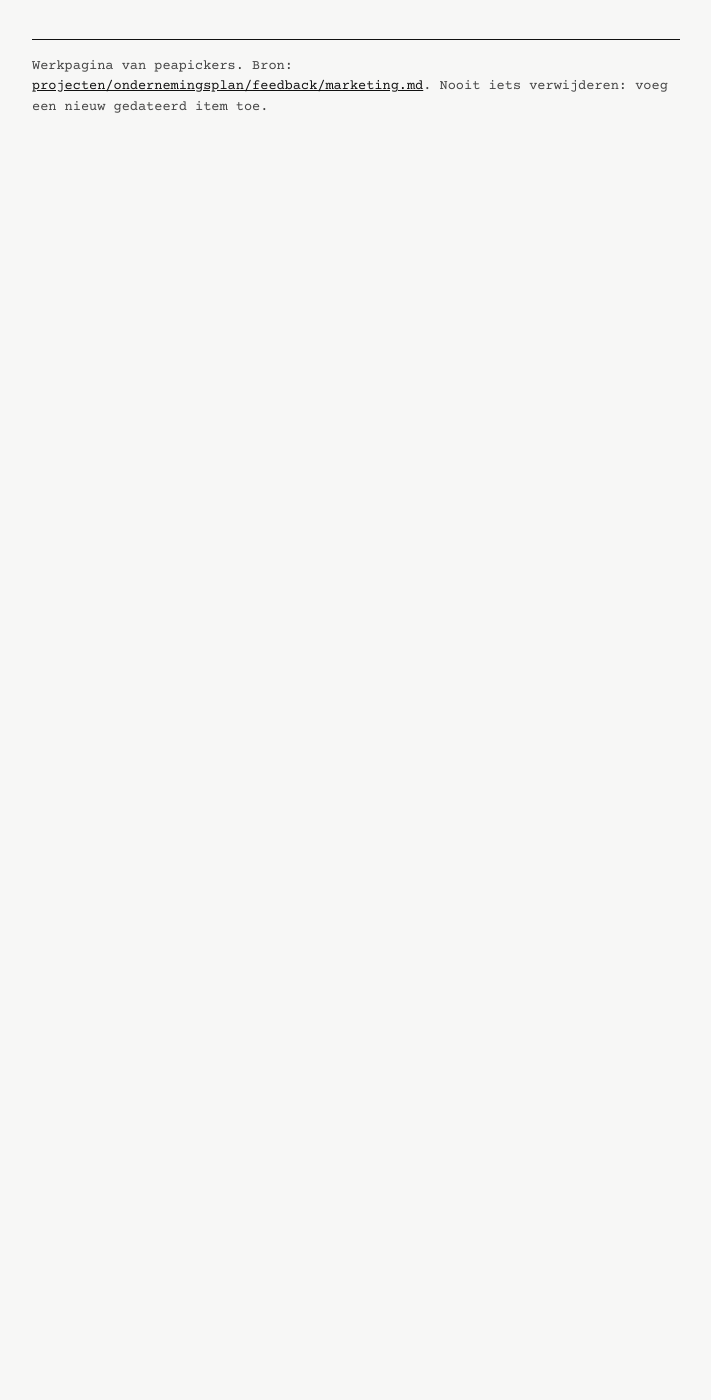
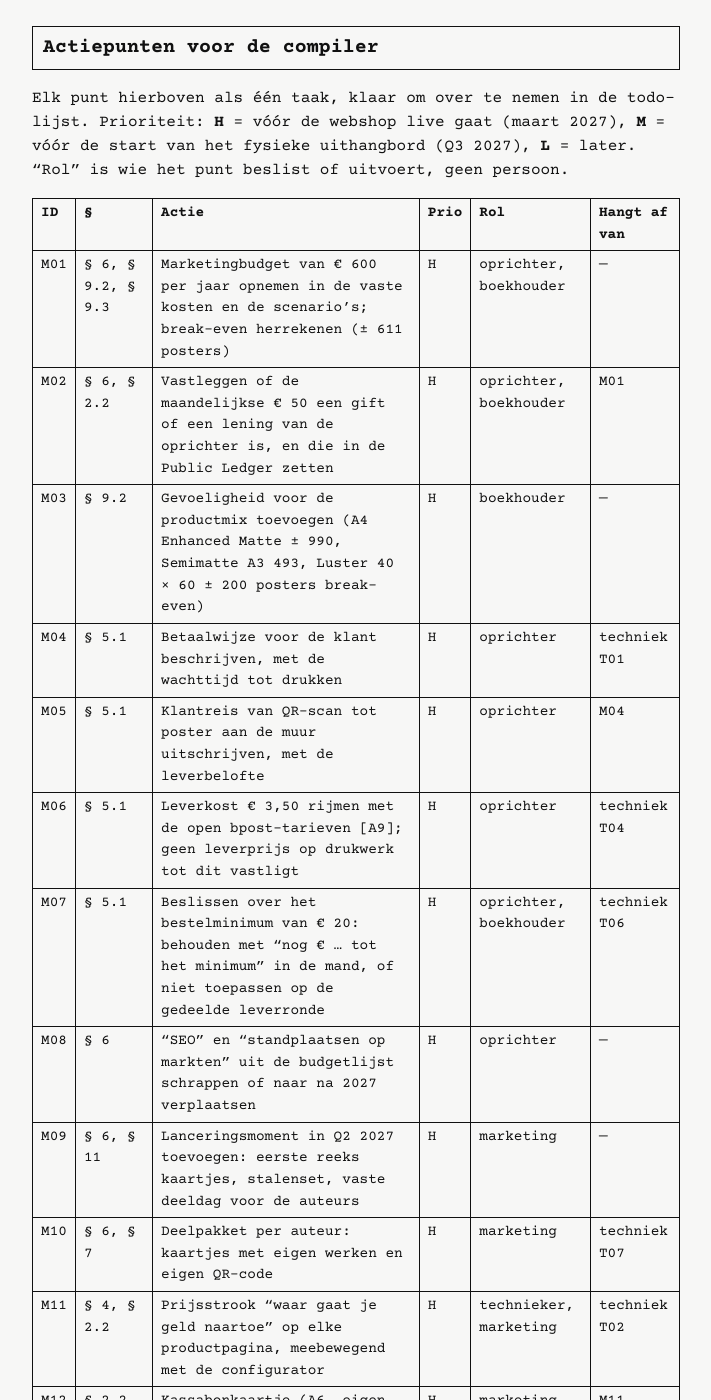
Before and after one commit to peapickers/peapickers.github.io, a Jekyll site: the page built from projecten/ondernemingsplan/feedback/marketing.md, in a window 1280 px wide and 1400 px high, scrolled down 8125 px. Shown: the whole window, without its empty margins (284-995 px from the left). Built offline with Jekyll 4.4.1, drawn with Linux system fonts in a browser that asks for light colours; before the commit the page ends 8282 px from its top, so only the background shows below that; some of the changed text lies outside the part shown.

Commit message:
Feedback marketing: actiepunten voor de compiler
Co-Authored-By: Claude Opus 5.5 <noreply@anthropic.com>
Claude-Session: https://claude.ai/code/session_01CW2uQyzy34Em4Z7vb6c2ch

```diff
--- a/projecten/ondernemingsplan/feedback/marketing.md
+++ b/projecten/ondernemingsplan/feedback/marketing.md
@@ -134,3 +134,38 @@ Huisstijl voor alles: die van de werkwijze (Courier Prime, zwarte kaders van 1 p
 1. **Maak de transparantie tastbaar (§ 2.2, § 4, § 6).** Eén sjabloon voor de prijsverdeling dat terugkomt op de productpagina, op een kassabonkaartje in elke verpakking met de werkcode voor de Public Ledger, en op de achterkant van elke flyer. Boodschap: "Van deze € 15,70 gaat € 5,55 naar de maker."
 2. **Zet marketing in de cijfers en plan voorzichtig (§ 6, § 9, § 13).** Neem de € 600 per jaar op in de vaste kosten en de Public Ledger (break-even ± 611 posters), voeg de gevoeligheid voor de productmix toe, en vervang de jaar-KPI van 500 posters door kwartaalmijlpalen op basis van het voorzichtige scenario.
 3. **Schrijf § 6 uit tot een lanceringsplan.** Een opening in Q2 met een deelpakket voor elke auteur, eigen QR-codes per plek als meetmethode zonder tracking, september en december als piekmomenten, een duidelijke betaalwijze, en een oplossing voor het bestelminimum van € 20 in de mand en op de flyer.
+
+## Actiepunten voor de compiler
+
+Elk punt hierboven als één taak, klaar om over te nemen in de todo-lijst. Prioriteit: **H** = vóór de webshop live gaat (maart 2027), **M** = vóór de start van het fysieke uithangbord (Q3 2027), **L** = later. "Rol" is wie het punt beslist of uitvoert, geen persoon.
+
+| ID | § | Actie | Prio | Rol | Hangt af van |
+|---|---|---|---|---|---|
+| M01 | § 6, § 9.2, § 9.3 | Marketingbudget van € 600 per jaar opnemen in de vaste kosten en de scenario's; break-even herrekenen (± 611 posters) | H | oprichter, boekhouder | — |
+| M02 | § 6, § 2.2 | Vastleggen of de maandelijkse € 50 een gift of een lening van de oprichter is, en die in de Public Ledger zetten | H | oprichter, boekhouder | M01 |
+| M03 | § 9.2 | Gevoeligheid voor de productmix toevoegen (A4 Enhanced Matte ± 990, Semimatte A3 493, Luster 40 × 60 ± 200 posters break-even) | H | boekhouder | — |
+| M04 | § 5.1 | Betaalwijze voor de klant beschrijven, met de wachttijd tot drukken | H | oprichter | techniek T01 |
+| M05 | § 5.1 | Klantreis van QR-scan tot poster aan de muur uitschrijven, met de leverbelofte | H | oprichter | M04 |
+| M06 | § 5.1 | Leverkost € 3,50 rijmen met de open bpost-tarieven [A9]; geen leverprijs op drukwerk tot dit vastligt | H | oprichter | techniek T04 |
+| M07 | § 5.1 | Beslissen over het bestelminimum van € 20: behouden met "nog € … tot het minimum" in de mand, of niet toepassen op de gedeelde leverronde | H | oprichter, boekhouder | techniek T06 |
+| M08 | § 6 | "SEO" en "standplaatsen op markten" uit de budgetlijst schrappen of naar na 2027 verplaatsen | H | oprichter | — |
+| M09 | § 6, § 11 | Lanceringsmoment in Q2 2027 toevoegen: eerste reeks kaartjes, stalenset, vaste deeldag voor de auteurs | H | marketing | — |
+| M10 | § 6, § 7 | Deelpakket per auteur: kaartjes met eigen werken en eigen QR-code | H | marketing | techniek T07 |
+| M11 | § 4, § 2.2 | Prijsstrook "waar gaat je geld naartoe" op elke productpagina, meebewegend met de configurator | H | technieker, marketing | techniek T02 |
+| M12 | § 2.2, § 5 | Kassabonkaartje (A6, eigen printer) in elke verpakking: prijsverdeling, werkcode, verwijzing naar de Public Ledger | H | marketing | M11 |
+| M13 | § 6, § 13 | Meetmethode zonder tracking vastleggen: eigen QR-pagina per plek en optionele vraag "Waar zag je ons?" | H | technieker, marketing | techniek T16 |
+| M14 | § 13 | Jaar-KPI van 500 posters vervangen door kwartaalmijlpalen op het voorzichtige scenario (bv. 50 eind Q2, 150 eind Q3, 300 eind Q4) | H | oprichter | M01 |
+| M15 | § 13 | Uitkomst-KPI's toevoegen: bestellingen en mandwaarde per kwartaal, bestellingen per QR-plek, aandeel leverronde, terugkerende kopers, posters per auteur | M | oprichter, marketing | M13 |
+| M16 | § 13 | KPI "levering binnen 14 dagen" afstemmen op de leverronde: vanaf betaling of vanaf sluiten van de ronde | M | oprichter | M05 |
+| M17 | § 1, § 4.2 | Duidelijk maken dat fine-art in 2027 waarschijnlijk niet te koop is; marketing communiceert in 2027 alleen posters | H | oprichter | — |
+| M18 | § 3 | Concurrentiezin herschrijven: prijs is vergelijkbaar, het verschil is lokale maker, formaat op maat en open prijs | M | oprichter | — |
+| M19 | § 3 | Ruwe marktcijfers toevoegen (studenten in artistieke richtingen in Gent, aantal mogelijke flyerplekken) en koopmotief per doelgroep | M | marketing | — |
+| M20 | § 6 | Seizoensplanning toevoegen: september (academiejaar) en december (cadeaus) als piekmomenten | M | marketing | M09 |
+| M21 | § 6 | Verdeling van € 50 per maand uitschrijven (kaartjes, stickers, stalen en affiches op de eigen printer, reserve) | M | marketing | M01 |
+| M22 | § 2.1, § 1 | Korte, positieve klantversie van missie en manifest (twee zinnen) | M | marketing | — |
+| M23 | § 2.2 punt 4 | Privacy en veiligheid positief formuleren voor klanten ("We weten niets over jou dat we niet nodig hebben") | M | marketing | techniek T03 |
+| M24 | § 4.1, § 5.1 | Klantvisuals: drie stappen "meet je kader", schema van de leverronde, teller "uitbetaald aan makers dit kwartaal" | M | marketing, technieker | M11 |
+| M25 | § 7, schema 02 | Auteurs-one-pager: weg van een werk, wat je krijgt per poster (drie formaten), curatie als checklist, stoppen binnen 7 dagen | M | marketing | — |
+| M26 | § 6, § 3 | Partner-one-pager voor flyerplekken (wat we vragen, wat de plek krijgt, hoe vaak we bijvullen); nonprofitversie pas in 2028 | M | marketing | M13 |
+| M27 | § 6 | Engelse versie van klant- en partnerteksten en tweetalige flyer | L | marketing | M22 |
+| M28 | § 11 | Publieke tijdlijn zonder interne beslismomenten ("webshop open voorjaar 2027") | L | marketing | — |
```
